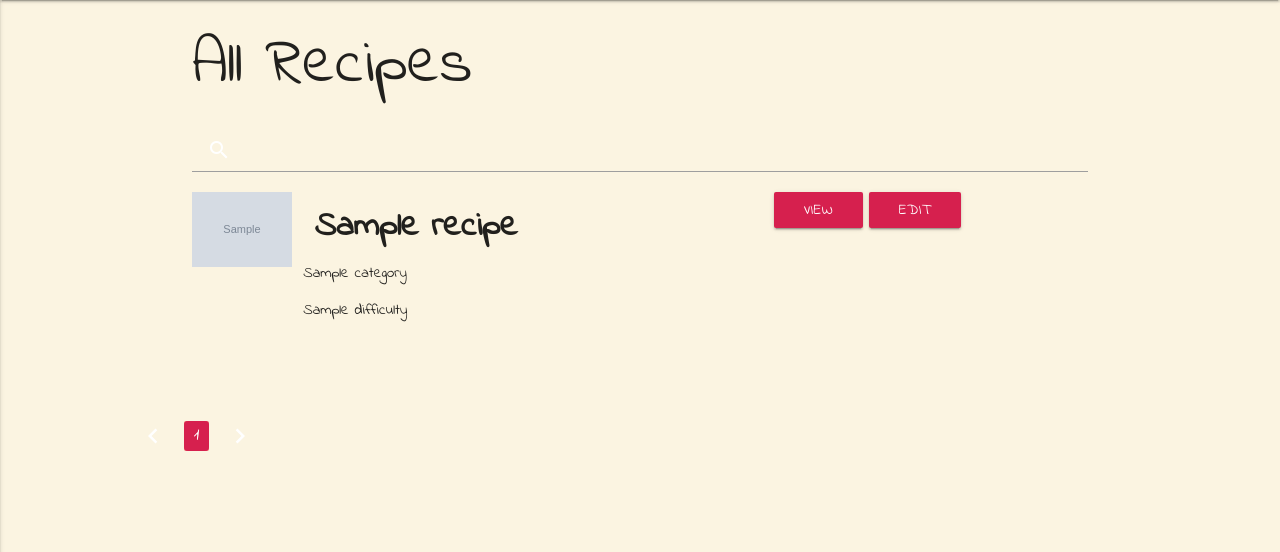
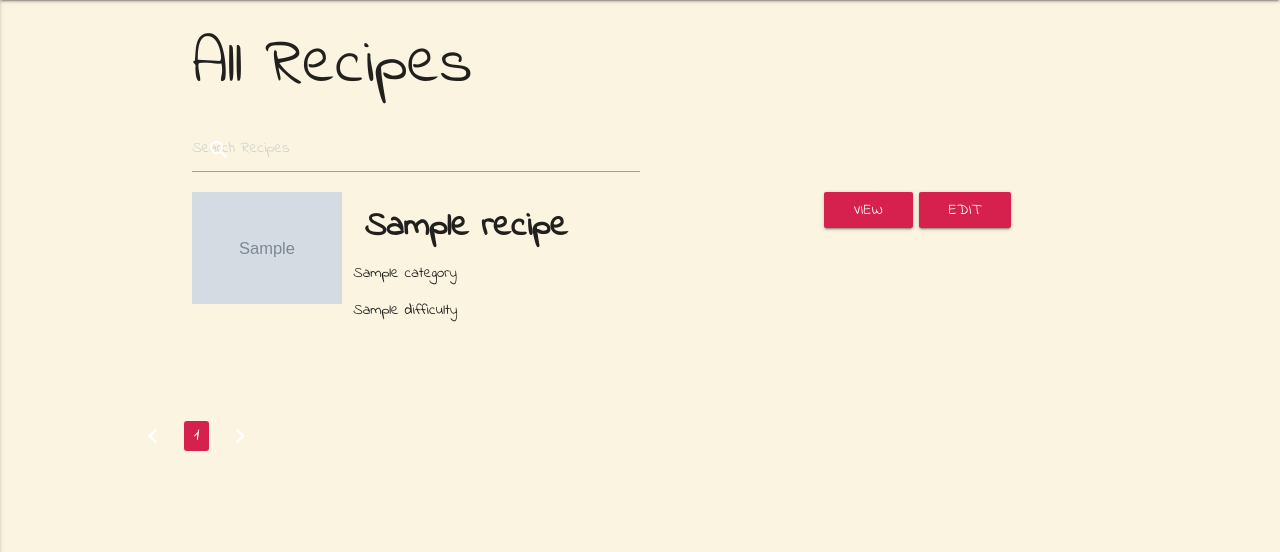
Before and after one commit to coderkatew/foodie, a Flask app: page /all_recipes in a window 1280 px wide; the page is wider, and only the part inside the window is pictured. Shown: the part 64-616 px from the top of that part. Run offline with Flask 2, Linux system fonts and the light colour scheme; grey boxes marked "Sample" are stand-in pictures; a database or web service that is not in the repository returns one stand-in record (values such as "Sample title"); some libraries are stand-ins or nearby versions.

Commit message:
Improve layout on view recipe page and add styles to search bar

```diff
--- a/static/css/style.css
+++ b/static/css/style.css
@@ -43,6 +43,12 @@ i.material-icons {
     color:black;
 }
 
+/* ----- Search Bar-----*/
+
+.searchbar {
+    width:50%;
+}
+
 /* ----- Login and Register -----*/
 
 .form-group label {
@@ -70,12 +76,6 @@ i.material-icons {
 .btn {
     background-color: #D6204E;
 }
-
-div.input-field input:focus {
-   border-bottom: 1px solid purple;
-
- }
-
 
 
 
@@ -106,13 +106,18 @@ div.input-field input:focus {
 }
 
 .recipe-image {
-    max-width:100px;
-    max-height:100px;
+    max-width:150px;
+    max-height:150px;
 }
 
 .recipe-image-view {
     max-width:300px;
     max-height:300px;
+}
+
+.back-button {
+    text-align:right;
+    padding: 3%;
 }
 
 
--- a/templates/all_recipes.html
+++ b/templates/all_recipes.html
@@ -1,13 +1,15 @@
 {% extends 'base.html' %} {% block content %}
 <div class="container">
   <h1>All Recipes</h1>
+<div class="searchbar">
 <form method="POST" action="{{url_for('search_recipes')}}">
         <div class="input-field">
-          <input id="keyword" name="keyword" type="search" required>
+          <input id="keyword" name="keyword" type="search" placeholder="Search Recipes" required>
           <label class="label-icon" for="keyword"><i class="material-icons">search</i></label>
           <i class="material-icons">close</i>
         </div>
       </form>
+ </div>
   {% for recipe in recipes %}
 
   <!-- Adapted Materialize Card -->
```
Also changed, not shown: templates/view_recipe.html (+5 -5 lines).
